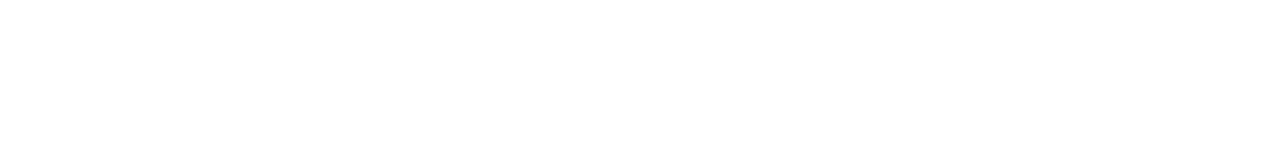
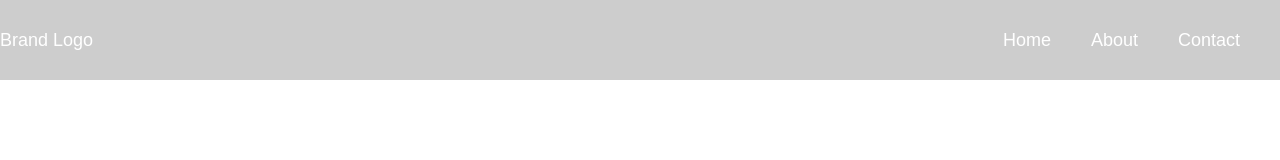
Before and after one commit to sofija-karadjoska/hw01, a plain HTML site: page index.html in a window 1280 px wide. Drawn offline with Linux system fonts and the light colour scheme.

Commit message:
add nav in both html and css files

```diff
--- a/index.html
+++ b/index.html
@@ -1,9 +1,20 @@
 <!DOCTYPE html>
 <html>
-<head>
-	<title>PO Homework 01</title>
-</head>
-<body>
+	<head>
+		<title>PO Homework 01</title>
+		<link rel="stylesheet" type="text/css" href="style.css">
+	</head>
+	<body>
+		<nav>
+			<div id="logo">
+						Brand Logo
+					</div>
+					<ul>
+						<li><a href="">Home</a></li>
+						<li><a href="">About</a></li>
+						<li><a href="">Contact</a></li>
+					</ul>
+		</nav>
 
-</body>
+	</body>
 </html>
--- a/style.css
+++ b/style.css
@@ -1 +1,33 @@
 /* style.css */
+*{
+	margin: 0;
+	padding: 0;
+}
+body,html{
+	width: 100%;
+	height: 100%;
+	font-family: Arial, sans-serif;
+	font-size: 18px;
+	color: white;
+}
+nav{
+	width: 100%;
+	height: 10%;
+	display: flex;
+	justify-content: space-between;
+	align-items: center;
+	background-color: #cdcdcd;
+}
+ul{
+	margin: 20px;
+	display: flex;
+	list-style: none;
+
+}
+ul a{
+	padding: 20px;
+	text-decoration: none;
+	color: white;
+
+
+}
```
